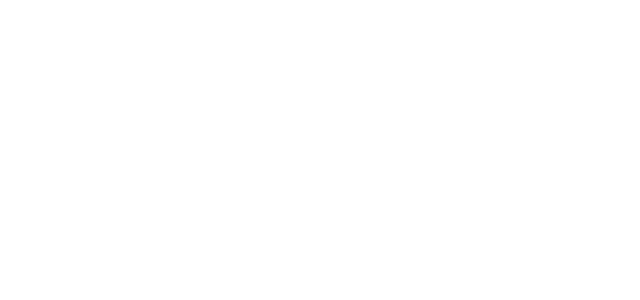
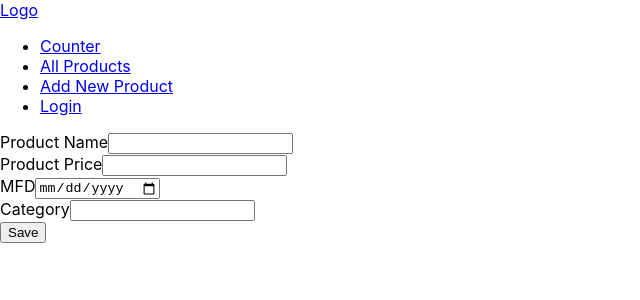
Before and after one commit to prasadyoaspire/wiprobatch2, a React (Create React App) app in the folder frontend/reactjs/my-app-hooks/: page /product/new in a window 1280 px wide. Before the commit this address had no page. Shown: the top 300 px of the page, without its empty margins (0-640 px from the left). Built offline with nearby package versions, Linux system fonts and the light colour scheme; the HTML template or start-up script is replaced by a standard one.

Commit message:
Formik added to AddNewProduct component.

```diff
--- a/frontend/reactjs/my-app-hooks/src/App.js
+++ b/frontend/reactjs/my-app-hooks/src/App.js
@@ -10,15 +10,19 @@
 import DeleteProduct from './components/DeleteProduct';
 import GetAllProducts from './components/GetAllProducts';
 import Navbar from './components/Navbar';
+import Login from './components/Login';
+import AddNewProduct from './components/AddNewProduct';
 
 function App() {
   return (
     <BrowserRouter>
       <Routes>
         <Route path={"/"} element={<Home />} />
+        <Route path='/login' element={<Login/>} />
         <Route path='/counter' element={<Counter />} />
         <Route path='/product/all' element={<FetchAllProducts />} />
         <Route path='/product/add' element={<AddProduct />} />
+        <Route path='/product/new' element={<AddNewProduct />} />
         <Route path='/product/details/:pid' element={<FetchProduct />} />
         <Route path='/product/update/:id' element={<UpdateProduct />} />
         <Route path='/product/delete/:id' element={<DeleteProduct />} />
--- /dev/null
+++ b/frontend/reactjs/my-app-hooks/src/components/AddNewProduct.js
@@ -0,0 +1,88 @@
+import { Formik, Field, Form, ErrorMessage } from "formik";
+import axios from "axios";
+import { useNavigate } from "react-router-dom";
+import Navbar from "./Navbar";
+
+function AddNewProduct() {
+
+    const navigate = useNavigate();
+    const mystyle = {
+        color: "red",
+        fontFamily: "Arial"
+    };
+    return (
+        <>
+        <Navbar/>
+            <Formik
+                initialValues={
+                    {
+                        productName: '',
+                        productPrice: '',
+                        mfd: '',
+                        category: ''
+                    }
+                }
+
+                validate={ values => {
+                    const errors = {};
+                    if(!values.productName) {
+                        errors.productName = "Product Name is required"
+                    }
+                    if(!values.productPrice) {
+                        errors.productPrice = "Product Name is required"
+                    }
+                    else if(values.productPrice < 0) {
+                        errors.productPrice = "Product Price should not be Neagtive"
+                    }
+                    if(!values.mfd) {
+                        errors.mfd = "Date is required"
+                    }
+                    if(!values.category) {
+                        errors.category = "Category is required"
+                    }
+
+                    return errors;
+                }}
+
+                onSubmit={values => {
+                    //api call
+                    axios.post("http://localhost:8081/product/save", values)
+                        .then(resp => {
+                            alert("New Product Saved!");
+                            navigate("/product/all")
+                        });
+                }}
+            >
+                {({ isSubmitting }) => <Form>
+                    <div  className='form-group'>
+                        <label>Product Name</label>
+                        <Field type="text" name="productName" className="form-control" />
+                        <ErrorMessage name="productName" component="div" style={mystyle}/>
+                    </div>
+                    <div  className='form-group'>
+                        <label>Product Price</label>
+                        <Field type="text" name="productPrice" className="form-control"  />
+                        <ErrorMessage name="productPrice" component="div" style={mystyle}/>
+                    </div>
+                    <div  className='form-group'>
+                        <label>MFD</label>
+                        <Field type="date" name="mfd" className="form-control"  />
+                        <ErrorMessage name="mfd" component="div" style={mystyle}/>
+                    </div>
+                    <div  className='form-group'>
+                        <label>Category</label>
+                        <Field type="text" name="category" className="form-control"  />
+                        <ErrorMessage name="category" component="div" style={mystyle} />
+                    </div>
+                    <button type="submit" disabled={isSubmitting} className="btn btn-primary">
+                        Save
+                    </button>
+                </Form>
+                }
+
+            </Formik>
+        </>
+    )
+}
+
+export default AddNewProduct;
--- a/frontend/reactjs/my-app-hooks/src/components/AddProduct.js
+++ b/frontend/reactjs/my-app-hooks/src/components/AddProduct.js
@@ -13,6 +13,9 @@
     const navigate = useNavigate();
 
     const onSubmit = () => {
+
+        //validation
+
         const payload = {
             productName: name,
             productPrice: price,
--- a/frontend/reactjs/my-app-hooks/src/components/Navbar.js
+++ b/frontend/reactjs/my-app-hooks/src/components/Navbar.js
@@ -13,7 +13,10 @@
                         <Link to="/product/all" className="nav-link">All Products</Link>
                     </li>
                     <li className="nav-item">
-                        <Link to="/product/add" className="nav-link">Add New Product</Link>
+                        <Link to="/product/new" className="nav-link">Add New Product</Link>
+                    </li>
+                    <li className="nav-item">
+                        <Link to="/login" className="nav-link">Login</Link>
                     </li>
                 </ul>
             </nav>
```
